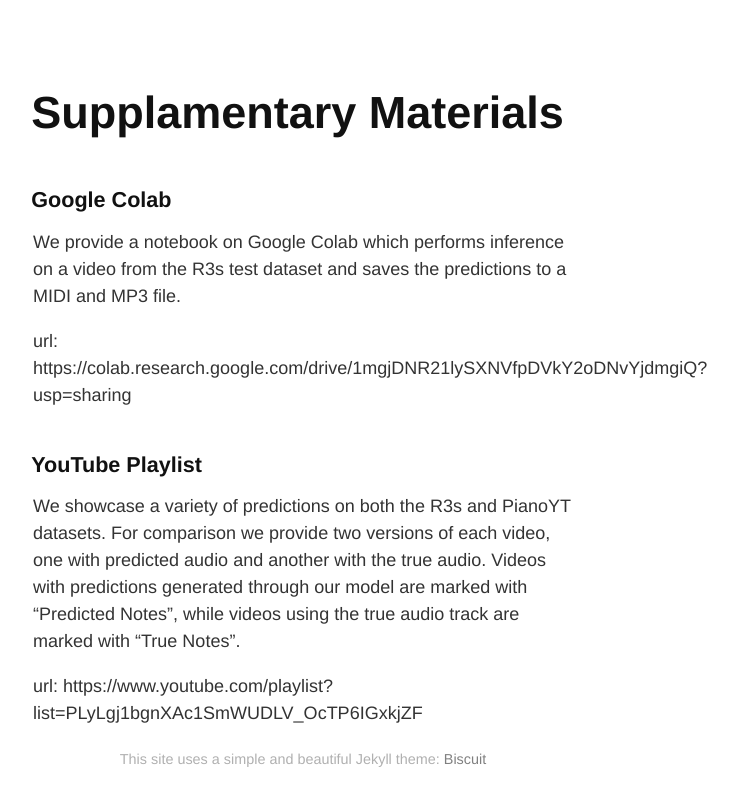
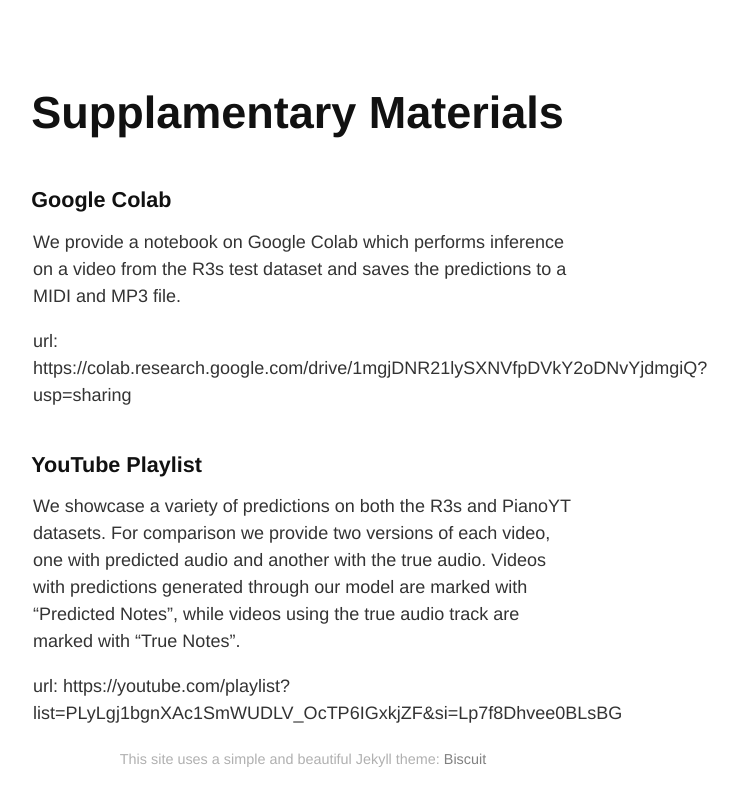
Before and after one commit to jmm7621/sup_material, a Jekyll site: the page built from index.md, in a window 1280 px wide. Shown: the top 806 px of the page, without its empty margins (337-1075 px from the left). Built offline with Jekyll 4.4.1, drawn with Linux system fonts in a browser that asks for light colours; our own code applies the rules of GitHub Pages for plain Markdown files; part of the change alters nothing that is shown.

Commit message:
Update index.md

```diff
--- a/index.md
+++ b/index.md
@@ -10,4 +10,4 @@ We showcase a variety of predictions on both the R3s and PianoYT datasets.
 For comparison we provide two versions of each video, one with predicted audio and another with the true audio.
 Videos with predictions generated through our model are marked with "Predicted Notes", while videos using the true audio track are marked with "True Notes".
 
-url: https://www.youtube.com/playlist?list=PLyLgj1bgnXAc1SmWUDLV\_OcTP6IGxkjZF
+url: https://youtube.com/playlist?list=PLyLgj1bgnXAc1SmWUDLV_OcTP6IGxkjZF&si=Lp7f8Dhvee0BLsBG
```
